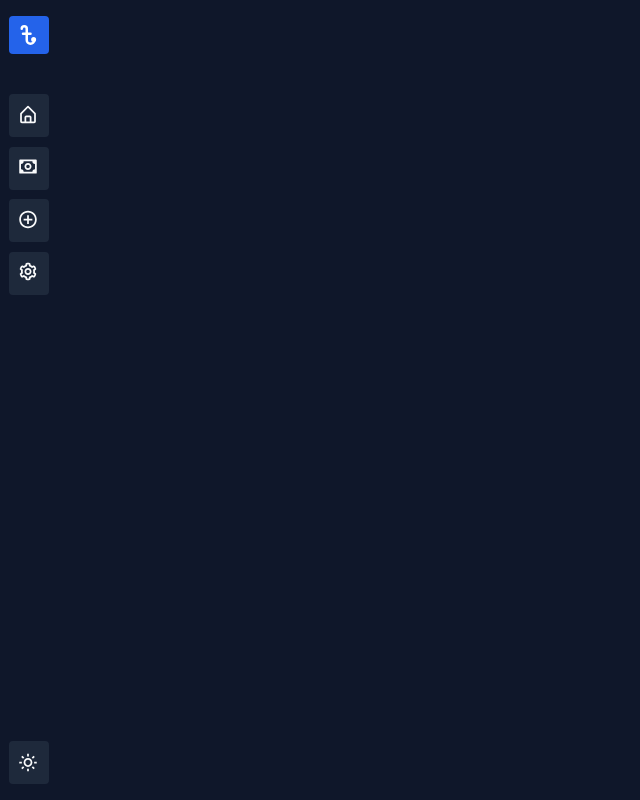
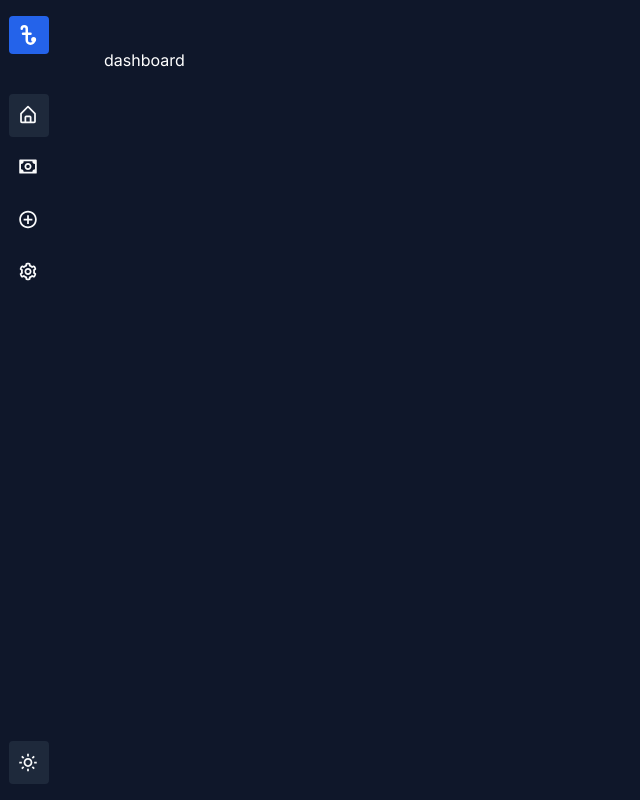
Before and after one commit to BasilVj/expense-tracker, a Next.js app: page /dashboard in a window 1280 px wide. Before the commit this address had no page. Shown: the top 800 px of the page, without its empty margins (0-640 px from the left). Built offline with nearby package versions, Linux system fonts and the light colour scheme.

Commit message:
sidebar items dynamic bg added

```diff
--- /dev/null
+++ b/app/dashboard/page.tsx
@@ -0,0 +1,7 @@
+import React from "react";
+
+const page = () => {
+  return <div className="page__wrapper ">dashboard</div>;
+};
+
+export default page;
--- a/app/globals.css
+++ b/app/globals.css
@@ -3,8 +3,12 @@
 @tailwind utilities;
 
 @layer base {
-    body {
-      @apply dark:bg-[#0f172a]
+  body {
+    @apply dark:bg-[#0f172a]
           bg-[#f1f5f9];
-    }
   }
+}
+
+.page__wrapper {
+  @apply px-[6.5rem] py-12;
+}
--- /dev/null
+++ b/app/settings/page.tsx
@@ -0,0 +1,7 @@
+import React from "react";
+
+const page = () => {
+  return <div className="page__wrapper ">settings</div>;
+};
+
+export default page;
--- /dev/null
+++ b/app/transactions/create/page.tsx
@@ -0,0 +1,7 @@
+import React from "react";
+
+const page = () => {
+  return <div className="page__wrapper ">Create</div>;
+};
+
+export default page;
--- /dev/null
+++ b/app/transactions/page.tsx
@@ -0,0 +1,7 @@
+import React from "react";
+
+const page = () => {
+  return <div className="page__wrapper "> hii</div>;
+};
+
+export default page;
--- a/components/navigationBar/MobileSidebar.tsx
+++ b/components/navigationBar/MobileSidebar.tsx
@@ -10,19 +10,19 @@ const MobileSidebar = () => {
      dark:bg-[#1E293B] bg-[#ffffff] px-4"
     >
       <div className="flex w-full h-full items-center">
-        <div className="cursor-pointer flex justify-between w-full">
+        <ul className="cursor-pointer flex justify-between w-full">
           {sidebarLinks.navLinks.map((navLink, index) => (
-            <div className="dark:bg-[#334054] bg-[#cbd5e1] p-2 rounded">
+            <li className="dark:bg-[#334054] bg-[#cbd5e1] p-2 rounded" key={index}>
               <Icon
                 key={index}
                 iconName={navLink.icon}
                 iconcontainerCls={`w-auto h-full`}
                 iconCls={`dark:text-gray-50 text-[#1E293B] h-[25px] w-[25px]`}
               />
-            </div>
+            </li>
           ))}
           <MobileThemeToggler />
-        </div>
+        </ul>
       </div>
     </div>
   );
--- a/components/navigationBar/Sidebar.tsx
+++ b/components/navigationBar/Sidebar.tsx
@@ -4,19 +4,18 @@ import React, { useEffect, useState } from "react";
 import { TbCurrencyTaka } from "react-icons/tb";
 import Icon from "../Icon";
 import { useTheme } from "next-themes";
+import { usePathname } from "next/navigation";
 
+import Link from "next/link";
 const Sidebar = () => {
   const [toggleSidebar, setToggleSidebar] = useState(false);
   const { setTheme, resolvedTheme } = useTheme();
-
-  useEffect(() => {
-    setTheme("dark");
-  }, []);
+  const pathname = usePathname();
 
   return (
     <div
       className={`dark:bg-slate-900 bg-[#ffffff] h-screen py-4 flex justify-between flex-col transition-all ease-in duration-300 ${
-        toggleSidebar ? "w-[249px] ps-4" : "w-[58px] items-center"
+        toggleSidebar ? "w-[249px] ps-4" : "w-[58px] items-center z-10 fixed"
       }`}
     >
       <div>
@@ -44,10 +43,15 @@ const Sidebar = () => {
           </span>
         </button>
         <div className="pt-4">
+          <ul>
             {sidebarLinks.navLinks.map((navLink, index) => (
-            <ul
-              key={index}
-              className={`flex justify-start cursor-pointer dark:bg-[#1E293B] bg-[#cbd5e1] mb-[0.6rem] dark:text-white text-[#1E293B]
+              <li key={index}>
+                <Link href={`${navLink.path}`}>
+                  <div
+                    className={`flex justify-start cursor-pointer ${
+                      pathname === navLink.path &&
+                      "dark:bg-[#1E293B] bg-[#cbd5e1]"
+                    }  mb-[0.6rem] dark:text-white text-[#1E293B]
                   font-semibold transition-all ease-in duration-300 ${
                     toggleSidebar
                       ? "h-[41px] w-[233px] rounded-s items-center py-[0.6rem] ps-3"
@@ -61,7 +65,7 @@ const Sidebar = () => {
                       iconCls={`dark:text-gray-50 text-[#1E293B] h-[21px] w-[22px]`}
                     />
 
-              <li
+                    <p
                       className={`${
                         toggleSidebar
                           ? "flex ps-[0.6rem] whitespace-nowrap"
@@ -69,9 +73,12 @@ const Sidebar = () => {
                       }`}
                     >
                       {navLink.title}
+                    </p>
+                  </div>
+                </Link>
               </li>
+            ))}
           </ul>
-          ))}
         </div>
       </div>
 
--- a/constants/sidebarLinks.ts
+++ b/constants/sidebarLinks.ts
@@ -5,7 +5,7 @@ export const sidebarLinks = {
   navLinks: [
     { title: "Dashboard", icon: BiHomeAlt, path: "/dashboard" },
     { title: "Transactions", icon: BiMoney, path: "/transactions" },
-    { title: "New transaction", icon: BiPlusCircle, path: "/new-transaction" },
+    { title: "New transaction", icon: BiPlusCircle, path: "/transactions/create" },
     { title: "Settings", icon: BiCog, path: "/settings" },
   ],
   themes: {
```
Lines whose indentation alone changed are shown as unchanged.
